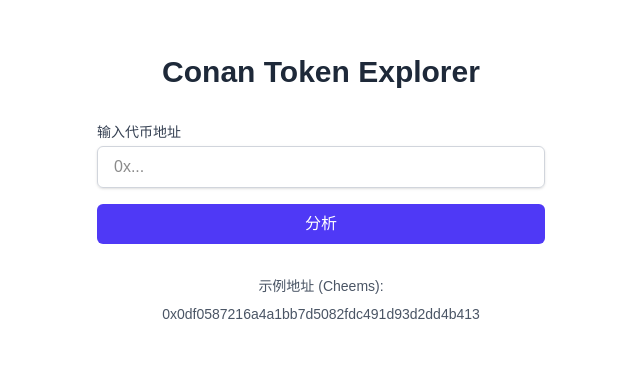
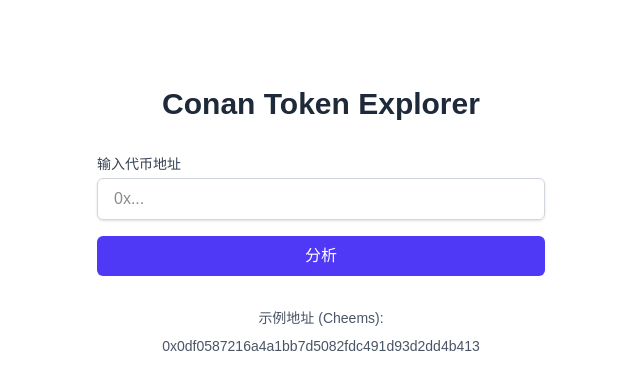
Before and after one commit to Flowearn/Conan, a Next.js app: page /zh in a window 1280 px wide. Shown: the part 115-504 px from the top of the page, without its empty margins (319-959 px from the left). Built offline with nearby package versions, Linux system fonts and the light colour scheme.

Commit message:
Debug: 恢复 main 元素及其样式

```diff
--- a/src/app/layout.tsx
+++ b/src/app/layout.tsx
@@ -31,8 +31,11 @@
   return (
     <html lang={locale}>
       <body>
-        {/* 只渲染子组件，移除 nav, main, 和 body/html 的特定 class */}
-        {children}
+        {/* === 开始：恢复 main 元素 === */}
+        <main className="max-w-7xl mx-auto px-4 sm:px-6 lg:px-8 py-8">
+          {children}
+        </main>
+        {/* === 结束：恢复 main 元素 === */}
       </body>
     </html>
   );
```
